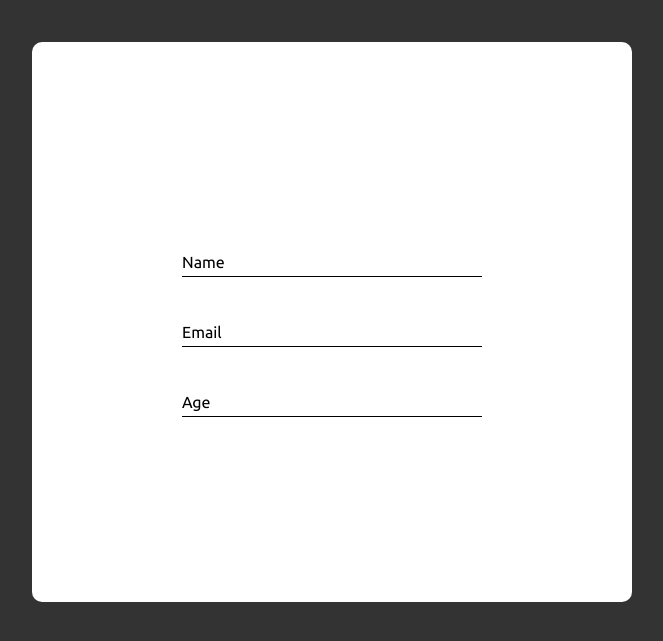
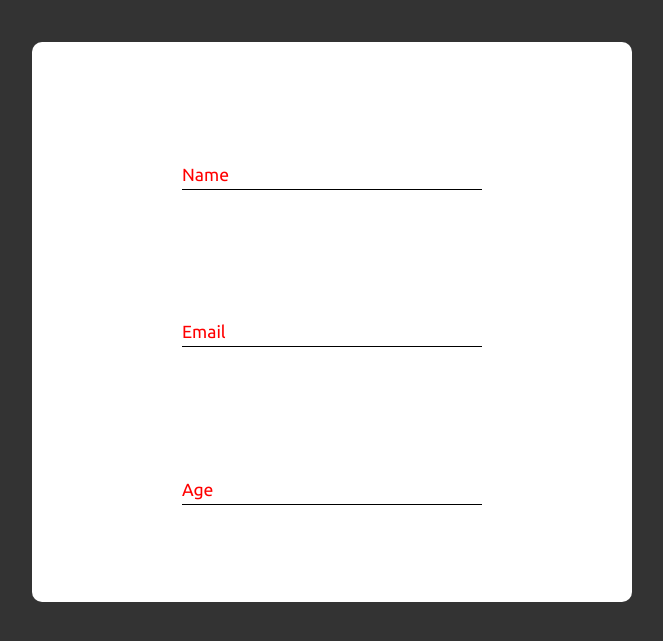
Before and after one commit to ShakexSempe/animated-input, a plain HTML site: page index.html in a window 1280 px wide. Shown: the part 99-740 px from the top of the page, without its empty margins (308-971 px from the left). Drawn offline with Linux system fonts and the light colour scheme; a web font is replaced by a local one.

Commit message:
changed form spacing

```diff
--- a/style.css
+++ b/style.css
@@ -29,7 +29,7 @@ h1{
     height: 70vh;
     display: flex;
     flex-direction: column;
-    justify-content: center;
+    justify-content: space-evenly;
     align-items: center;
     background: #fff;
     margin-top: 4em;
@@ -42,6 +42,8 @@ h1{
     height: 50px;
     overflow: hidden;
     margin: 10px auto;
+    font-size: 1.1em;
+    color: red;
 }
 
 .form {
```
